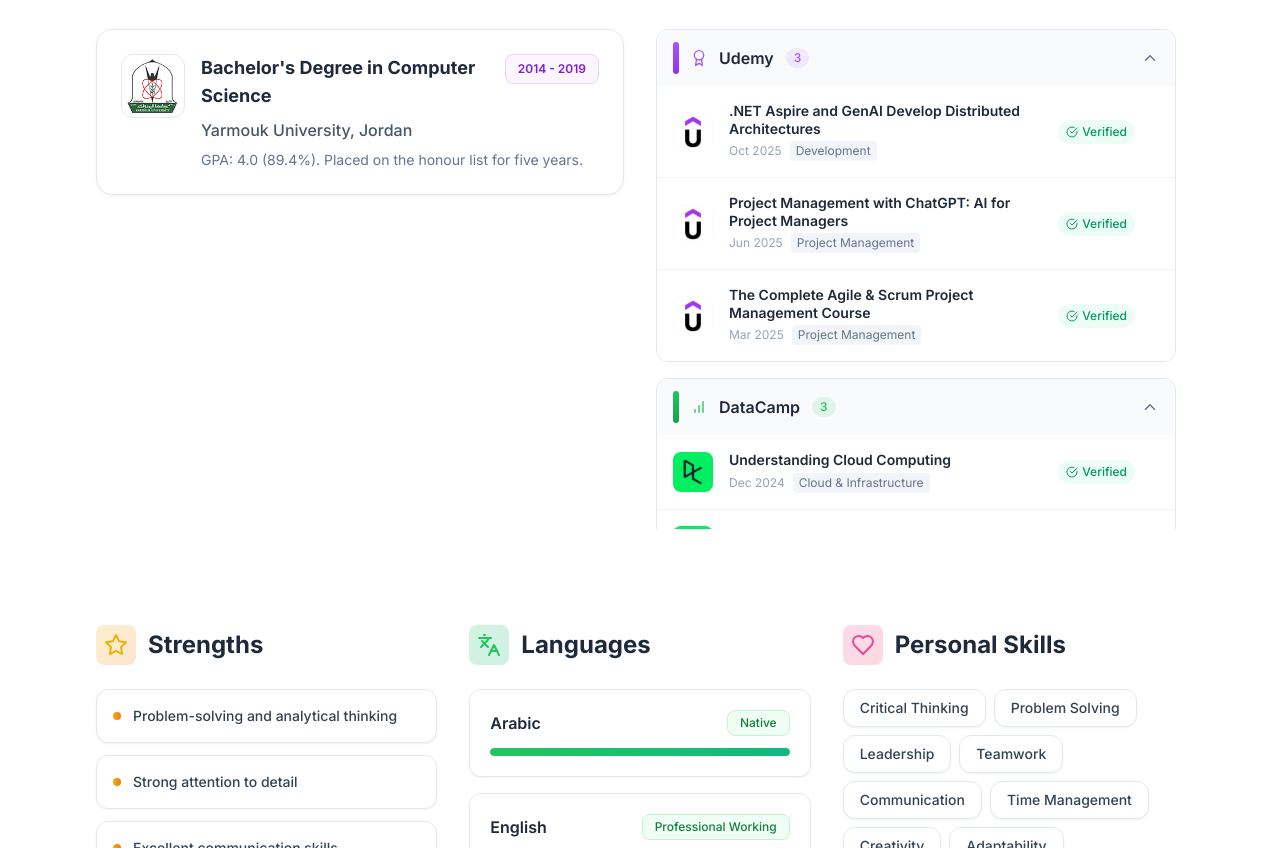
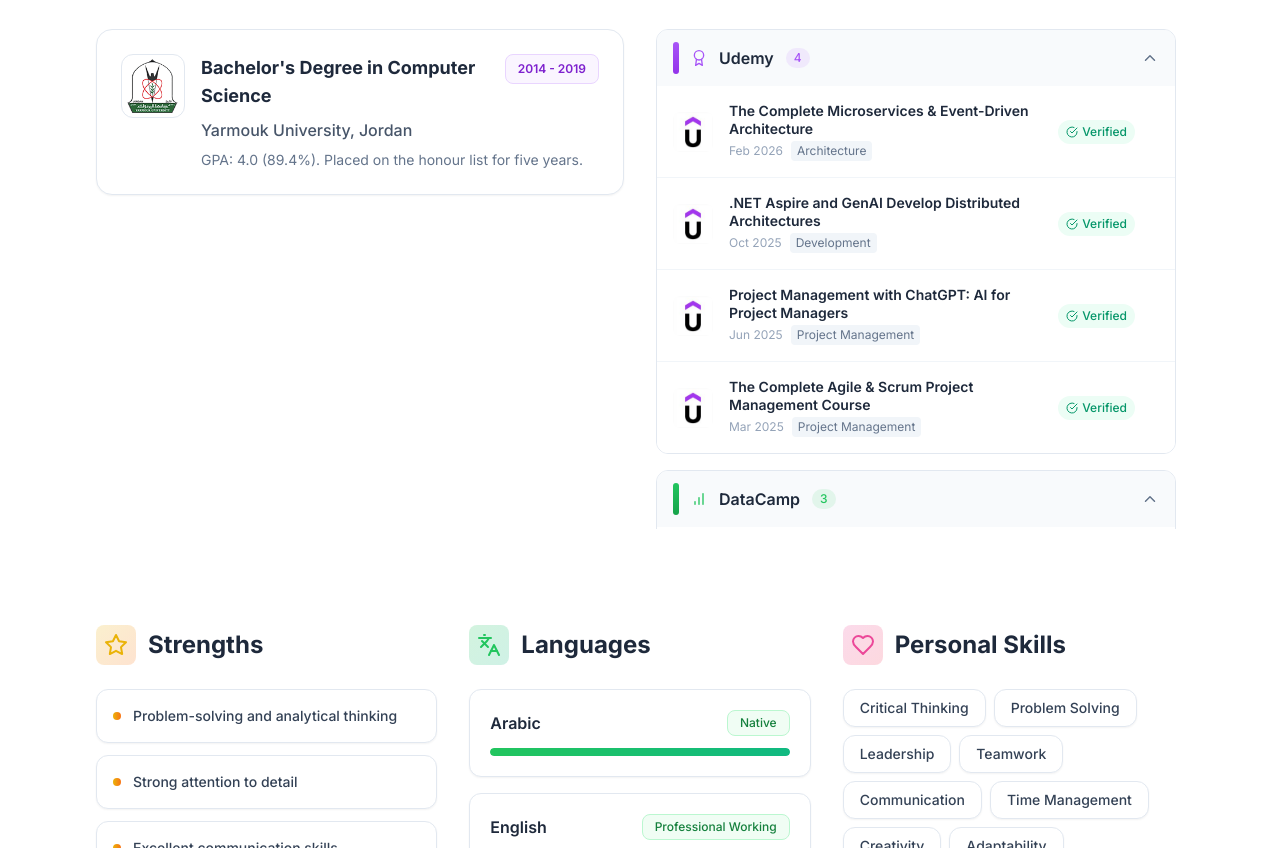
Before and after one commit to shadiaqeel/Portfolio, a website: page index.html in a window 1280 px wide. Shown: the part 3881-4729 px from the top of the page. Drawn offline with nearby package versions, Linux system fonts and the light colour scheme.

Commit message:
Add Microservices & Event-Driven Architecture certificate to js/app.js, data/certifications.json, and cv-download.html

```diff
--- a/js/app.js
+++ b/js/app.js
@@ -634,6 +634,14 @@ const app = createApp({
     // ============================================
     const certifications = [
       {
+        name: "The Complete Microservices & Event-Driven Architecture",
+        provider: "Udemy",
+        category: "Architecture",
+        date: "Feb 2026",
+        url: "https://www.udemy.com/certificate/UC-60eec7ba-6395-4b29-aaa8-564124364e39/",
+        logo: "imgs/udemy_logo.jpg",
+      },
+      {
         name: ".NET Aspire and GenAI Develop Distributed Architectures",
         provider: "Udemy",
         category: "Development",
```
Also changed, not shown: cv-download.html (+4 -0 lines), data/certifications.json (+8 -0 lines).
